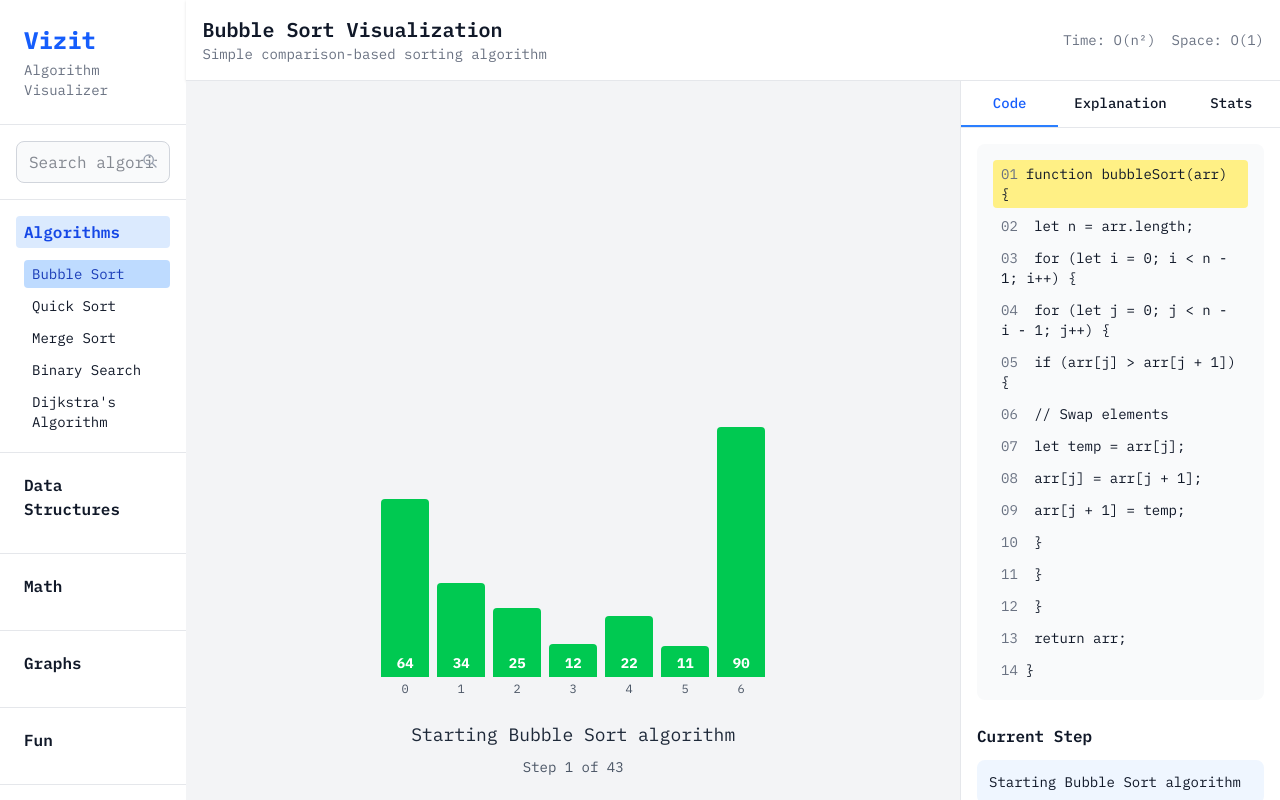
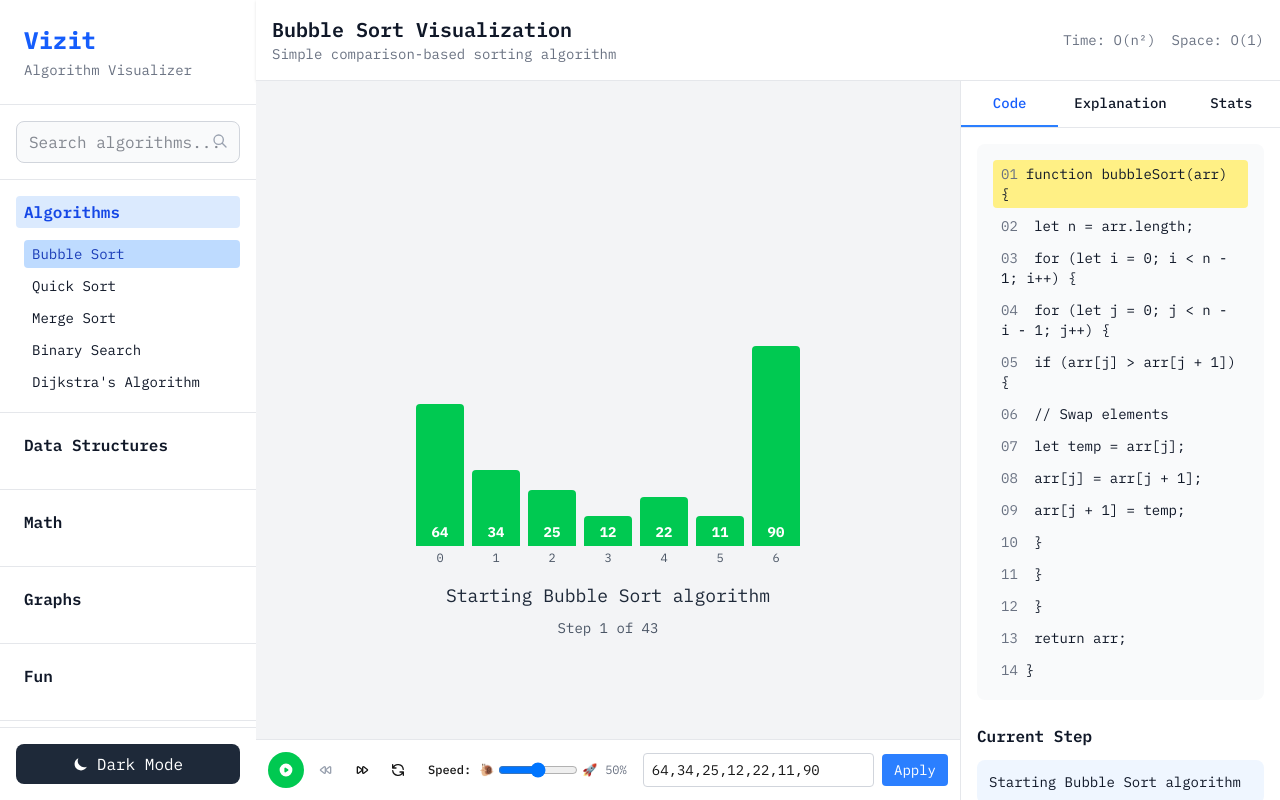
Before and after one commit to masabinhok/vizit, a Next.js app: page /algorithm/bubble-sort in a window 1280 px wide. Shown: the top 800 px of the page. Built offline with nearby package versions, Linux system fonts and the light colour scheme.

Commit message:
refactor: Improve layout and styling for algorithm visualization components

```diff
--- a/app/algorithm/[id]/page.tsx
+++ b/app/algorithm/[id]/page.tsx
@@ -136,7 +136,7 @@ export default function AlgorithmPage() {
   }
 
   return (
-    <div className={`min-h-screen flex ${isDarkMode ? 'dark bg-gray-900' : 'bg-gray-50'}`}>
+    <div className={`h-screen flex ${isDarkMode ? 'dark bg-gray-900' : 'bg-gray-50'}`}>
       <Sidebar
         isDarkMode={isDarkMode}
         setIsDarkMode={setIsDarkMode}
@@ -144,9 +144,9 @@ export default function AlgorithmPage() {
       />
 
       {/* Main Content Area */}
-      <main className="flex-1 flex flex-col">
+      <main className="flex-1 flex flex-col min-h-0">
         {/* Top Bar */}
-        <header className={`${isDarkMode ? 'bg-gray-800 text-white' : 'bg-white text-gray-900'} shadow-sm border-b border-gray-200 dark:border-gray-700 p-4`}>
+        <header className={`${isDarkMode ? 'bg-gray-800 text-white' : 'bg-white text-gray-900'} shadow-sm border-b border-gray-200 dark:border-gray-700 p-4 flex-shrink-0`}>
           <div className="flex items-center justify-between">
             <div>
               <h2 className="text-xl font-semibold">{algorithmConfig.name} Visualization</h2>
@@ -163,11 +163,12 @@ export default function AlgorithmPage() {
           </div>
         </header>
 
-        {/* Canvas Area */}
-        <section className="flex-1 flex">
+        {/* Canvas and Controls Area */}
+        <section className="flex-1 flex min-h-0">
           {/* Main Visualization Canvas */}
-          <div className="flex-1 flex flex-col">
-            <div className={`flex-1 ${isDarkMode ? 'bg-gray-900' : 'bg-gray-100'} relative overflow-hidden p-8`}>
+          <div className="flex-1 flex flex-col min-h-0">
+            {/* Canvas - Takes remaining space */}
+            <div className={`flex-1 ${isDarkMode ? 'bg-gray-900' : 'bg-gray-100'} overflow-hidden p-4 min-h-0`}>
               <VisualizationCanvas
                 currentStep={currentStepData}
                 steps={steps}
@@ -176,6 +177,8 @@ export default function AlgorithmPage() {
               />
             </div>
 
+            {/* Control Bar - Fixed height */}
+            <div className="flex-shrink-0">
               <ControlBar
                 isPlaying={isPlaying}
                 setIsPlaying={setIsPlaying}
@@ -193,7 +196,9 @@ export default function AlgorithmPage() {
                 isDarkMode={isDarkMode}
               />
             </div>
+          </div>
 
+          {/* Info Panel */}
           <InfoPanel
             algorithmConfig={algorithmConfig}
             currentStep={currentStepData}
--- a/app/page.tsx
+++ b/app/page.tsx
@@ -12,7 +12,7 @@ export default function Home() {
   }, [router]);
 
   return (
-    <div className="min-h-screen flex items-center justify-center bg-gray-50">
+    <div className="h-screen flex items-center justify-center bg-gray-50">
       <div className="text-center">
         <div className="animate-spin rounded-full h-12 w-12 border-b-2 border-blue-500 mx-auto mb-4"></div>
         <p className="text-gray-600">Loading Vizit...</p>
--- a/components/ControlBar.tsx
+++ b/components/ControlBar.tsx
@@ -34,14 +34,14 @@ export default function ControlBar({
   isDarkMode
 }: ControlBarProps) {
   return (
-    <div className={`${isDarkMode ? 'bg-gray-800 border-gray-700' : 'bg-white border-gray-200'} border-t p-4`}>
-      <div className="flex items-center justify-between">
+    <div className={`${isDarkMode ? 'bg-gray-800 border-gray-700' : 'bg-white border-gray-200'} border-t p-3`}>
+      <div className="flex items-center justify-between gap-4 flex-wrap lg:flex-nowrap">
         {/* Playback Controls */}
-        <div className="flex items-center gap-2">
+        <div className="flex items-center gap-2 flex-shrink-0">
           <button
             onClick={() => setIsPlaying(!isPlaying)}
             disabled={!isInitialized || currentStep >= totalSteps - 1}
-            className={`flex items-center justify-center w-10 h-10 rounded-full transition-colors ${
+            className={`flex items-center justify-center w-9 h-9 rounded-full transition-colors ${
               !isInitialized || currentStep >= totalSteps - 1
                 ? 'bg-gray-300 text-gray-500 cursor-not-allowed'
                 : isPlaying
@@ -50,11 +50,11 @@ export default function ControlBar({
             }`}
           >
             {isPlaying ? (
-              <svg className="w-5 h-5" fill="currentColor" viewBox="0 0 20 20">
+              <svg className="w-4 h-4" fill="currentColor" viewBox="0 0 20 20">
                 <path fillRule="evenodd" d="M18 10a8 8 0 11-16 0 8 8 0 0116 0zM7 8a1 1 0 012 0v4a1 1 0 11-2 0V8zm5-1a1 1 0 00-1 1v4a1 1 0 102 0V8a1 1 0 00-1-1z" clipRule="evenodd" />
               </svg>
             ) : (
-              <svg className="w-5 h-5" fill="currentColor" viewBox="0 0 20 20">
+              <svg className="w-4 h-4" fill="currentColor" viewBox="0 0 20 20">
                 <path fillRule="evenodd" d="M10 18a8 8 0 100-16 8 8 0 000 16zM9.555 7.168A1 1 0 008 8v4a1 1 0 001.555.832l3-2a1 1 0 000-1.664l-3-2z" clipRule="evenodd" />
               </svg>
             )}
@@ -63,13 +63,13 @@ export default function ControlBar({
           <button
             onClick={onStepBackward}
             disabled={!isInitialized || currentStep <= 0}
-            className={`p-2 rounded-lg transition-colors ${
+            className={`p-1.5 rounded-lg transition-colors ${
               !isInitialized || currentStep <= 0
                 ? 'text-gray-400 cursor-not-allowed'
                 : isDarkMode ? 'hover:bg-gray-700' : 'hover:bg-gray-100'
             }`}
           >
-            <svg className="w-5 h-5" fill="none" stroke="currentColor" viewBox="0 0 24 24">
+            <svg className="w-4 h-4" fill="none" stroke="currentColor" viewBox="0 0 24 24">
               <path strokeLinecap="round" strokeLinejoin="round" strokeWidth={2} d="M12.066 11.2a1 1 0 000 1.6l5.334 4A1 1 0 0019 16V8a1 1 0 00-1.6-.8l-5.333 4zM4.066 11.2a1 1 0 000 1.6l5.334 4A1 1 0 0011 16V8a1 1 0 00-1.6-.8l-5.333 4z" />
             </svg>
           </button>
@@ -77,13 +77,13 @@ export default function ControlBar({
           <button
             onClick={onStepForward}
             disabled={!isInitialized || currentStep >= totalSteps - 1}
-            className={`p-2 rounded-lg transition-colors ${
+            className={`p-1.5 rounded-lg transition-colors ${
               !isInitialized || currentStep >= totalSteps - 1
                 ? 'text-gray-400 cursor-not-allowed'
                 : isDarkMode ? 'hover:bg-gray-700' : 'hover:bg-gray-100'
             }`}
           >
-            <svg className="w-5 h-5" fill="none" stroke="currentColor" viewBox="0 0 24 24">
+            <svg className="w-4 h-4" fill="none" stroke="currentColor" viewBox="0 0 24 24">
               <path strokeLinecap="round" strokeLinejoin="round" strokeWidth={2} d="M11.933 12.8a1 1 0 000-1.6L6.6 7.2A1 1 0 005 8v8a1 1 0 001.6.8l5.333-4zM19.933 12.8a1 1 0 000-1.6l-5.333-4A1 1 0 0013 8v8a1 1 0 001.6.8l5.333-4z" />
             </svg>
           </button>
@@ -91,22 +91,22 @@ export default function ControlBar({
           <button
             onClick={onReset}
             disabled={!isInitialized}
-            className={`p-2 rounded-lg transition-colors ${
+            className={`p-1.5 rounded-lg transition-colors ${
               !isInitialized
                 ? 'text-gray-400 cursor-not-allowed'
                 : isDarkMode ? 'hover:bg-gray-700' : 'hover:bg-gray-100'
             }`}
           >
-            <svg className="w-5 h-5" fill="none" stroke="currentColor" viewBox="0 0 24 24">
+            <svg className="w-4 h-4" fill="none" stroke="currentColor" viewBox="0 0 24 24">
               <path strokeLinecap="round" strokeLinejoin="round" strokeWidth={2} d="M4 4v5h.582m15.356 2A8.001 8.001 0 004.582 9m0 0H9m11 11v-5h-.581m0 0a8.003 8.003 0 01-15.357-2m15.357 2H15" />
             </svg>
           </button>
         </div>
 
         {/* Speed Control */}
-        <div className="flex items-center gap-3">
-          <label className="text-sm font-medium">Speed:</label>
-          <div className="flex items-center gap-2">
+        <div className="flex items-center gap-2 flex-shrink-0">
+          <label className="text-xs font-medium hidden sm:block">Speed:</label>
+          <div className="flex items-center gap-1">
             <span className="text-xs">🐌</span>
             <input
               type="range"
@@ -114,21 +114,21 @@ export default function ControlBar({
               max="100"
               value={speed}
               onChange={(e) => setSpeed(parseInt(e.target.value))}
-              className="w-24"
+              className="w-16 sm:w-20"
             />
             <span className="text-xs">🚀</span>
           </div>
-          <span className="text-sm text-gray-500">{speed}%</span>
+          <span className="text-xs text-gray-500 hidden sm:block">{speed}%</span>
         </div>
 
         {/* Algorithm Input */}
-        <div className="flex items-center gap-2">
+        <div className="flex items-center gap-2 flex-1 min-w-0">
           <input
             type="text"
-            placeholder="e.g., 64,34,25,12,22,11,90"
+            placeholder="e.g., 64,34,25,12,22"
             value={inputArray}
             onChange={(e) => setInputArray(e.target.value)}
-            className={`px-3 py-2 rounded border min-w-[240px] ${
+            className={`flex-1 px-2 py-1.5 text-sm rounded border min-w-0 ${
               isDarkMode
                 ? 'bg-gray-700 border-gray-600 text-white placeholder-gray-400'
                 : 'bg-white border-gray-300'
@@ -136,7 +136,7 @@ export default function ControlBar({
           />
           <button
             onClick={onInitialize}
-            className="px-4 py-2 bg-blue-500 text-white rounded hover:bg-blue-600 transition-colors whitespace-nowrap"
+            className="px-3 py-1.5 text-sm bg-blue-500 text-white rounded hover:bg-blue-600 transition-colors whitespace-nowrap flex-shrink-0"
           >
             Apply
           </button>
--- a/components/InfoPanel.tsx
+++ b/components/InfoPanel.tsx
@@ -18,9 +18,9 @@ export default function InfoPanel({
   isDarkMode
 }: InfoPanelProps) {
   return (
-    <aside className={`w-80 ${isDarkMode ? 'bg-gray-800 text-white' : 'bg-white text-gray-900'} border-l border-gray-200 dark:border-gray-700 flex flex-col`}>
-      {/* Tabs */}
-      <div className="flex border-b border-gray-200 dark:border-gray-700">
+    <aside className={`w-80 h-full ${isDarkMode ? 'bg-gray-800 text-white' : 'bg-white text-gray-900'} border-l border-gray-200 dark:border-gray-700 flex flex-col`}>
+      {/* Tabs - Fixed */}
+      <div className="flex border-b border-gray-200 dark:border-gray-700 flex-shrink-0">
         {["Code", "Explanation", "Stats"].map((tab) => (
           <button
             key={tab}
@@ -35,8 +35,8 @@ export default function InfoPanel({
         ))}
       </div>
 
-      {/* Code Panel */}
-      <div className="flex-1 overflow-y-auto p-4">
+      {/* Content Panel - Scrollable */}
+      <div className="flex-1 overflow-y-auto p-4 min-h-0">
         {algorithmConfig && (
           <div className={`${isDarkMode ? 'bg-gray-900' : 'bg-gray-50'} rounded-lg p-4 font-mono text-sm`}>
             <div className="space-y-1">
--- a/components/Sidebar.tsx
+++ b/components/Sidebar.tsx
@@ -27,15 +27,15 @@ export default function Sidebar({ isDarkMode, setIsDarkMode, currentAlgorithm }:
   })).filter(category => category.algorithms.length > 0);
 
   return (
-    <aside className={`w-64 ${isDarkMode ? 'bg-gray-800 text-white' : 'bg-white text-gray-900'} shadow-lg flex flex-col`}>
+    <aside className={`w-64 h-screen ${isDarkMode ? 'bg-gray-800 text-white' : 'bg-white text-gray-900'} shadow-lg flex flex-col`}>
       {/* Header */}
-      <div className="p-6 border-b border-gray-200 dark:border-gray-700">
+      <div className="p-6 border-b border-gray-200 dark:border-gray-700 flex-shrink-0">
         <h1 className="text-2xl font-bold text-blue-600">Vizit</h1>
         <p className="text-sm text-gray-500 dark:text-gray-400 mt-1">Algorithm Visualizer</p>
       </div>
 
       {/* Search Bar */}
-      <div className="p-4 border-b border-gray-200 dark:border-gray-700">
+      <div className="p-4 border-b border-gray-200 dark:border-gray-700 flex-shrink-0">
         <div className="relative">
           <input
             type="text"
@@ -55,7 +55,7 @@ export default function Sidebar({ isDarkMode, setIsDarkMode, currentAlgorithm }:
       </div>
 
       {/* Categories */}
-      <div className="flex-1 overflow-y-auto">
+      <div className="flex-1 overflow-y-auto min-h-0">
         {filteredCategories.map((category) => (
           <div key={category.name} className="p-4 border-b border-gray-200 dark:border-gray-700">
             <button
@@ -91,7 +91,7 @@ export default function Sidebar({ isDarkMode, setIsDarkMode, currentAlgorithm }:
       </div>
 
       {/* Dark/Light Mode Toggle */}
-      <div className="p-4 border-t border-gray-200 dark:border-gray-700">
+      <div className="p-4 border-t border-gray-200 dark:border-gray-700 flex-shrink-0">
         <button
           onClick={() => setIsDarkMode(!isDarkMode)}
           className={`w-full flex items-center justify-center gap-2 px-3 py-2 rounded-lg transition-colors ${
--- a/components/VisualizationCanvas.tsx
+++ b/components/VisualizationCanvas.tsx
@@ -32,14 +32,14 @@ export default function VisualizationCanvas({
   const maxValue = steps.length > 0 ? Math.max(...steps[0].array.map(el => el.value)) : 100;
 
   return (
-    <div className="h-full flex flex-col justify-center">
+    <div className="h-full flex flex-col justify-center p-4">
       {/* Array Visualization */}
-      <div className="flex items-end justify-center gap-2 h-80">
+      <div className="flex items-end justify-center gap-2 flex-1 max-h-96">
         {currentStep.array.map((element, index) => (
           <div key={index} className="flex flex-col items-center">
             {/* Bar */}
             <div
-              className={`w-12 rounded-t transition-all duration-300 flex items-end justify-center text-white text-sm font-bold ${
+              className={`w-8 sm:w-10 md:w-12 rounded-t transition-all duration-300 flex items-end justify-center text-white text-xs sm:text-sm font-bold ${
                 element.isSorted
                   ? 'bg-green-500'
                   : element.isSwapping
@@ -55,11 +55,11 @@ export default function VisualizationCanvas({
                   : 'bg-blue-500'
               }`}
               style={{
-                height: `${(element.value / maxValue) * 250}px`,
+                height: `${Math.max(30, (element.value / maxValue) * 200)}px`,
                 minHeight: '30px'
               }}
             >
-              <span className="mb-1">{element.value}</span>
+              <span className="mb-1 px-1">{element.value}</span>
             </div>
             {/* Index */}
             <div className={`text-xs mt-1 ${isDarkMode ? 'text-gray-400' : 'text-gray-600'}`}>
@@ -70,11 +70,11 @@ export default function VisualizationCanvas({
       </div>
 
       {/* Step Info */}
-      <div className="mt-6 text-center">
-        <p className={`text-lg ${isDarkMode ? 'text-white' : 'text-gray-800'}`}>
+      <div className="mt-4 text-center flex-shrink-0">
+        <p className={`text-sm sm:text-base lg:text-lg ${isDarkMode ? 'text-white' : 'text-gray-800'}`}>
           {currentStep.description}
         </p>
-        <p className={`text-sm mt-2 ${isDarkMode ? 'text-gray-400' : 'text-gray-600'}`}>
+        <p className={`text-xs sm:text-sm mt-2 ${isDarkMode ? 'text-gray-400' : 'text-gray-600'}`}>
           Step {steps.findIndex(step => step === currentStep) + 1} of {steps.length}
         </p>
       </div>
```
Lines whose indentation alone changed are shown as unchanged.
